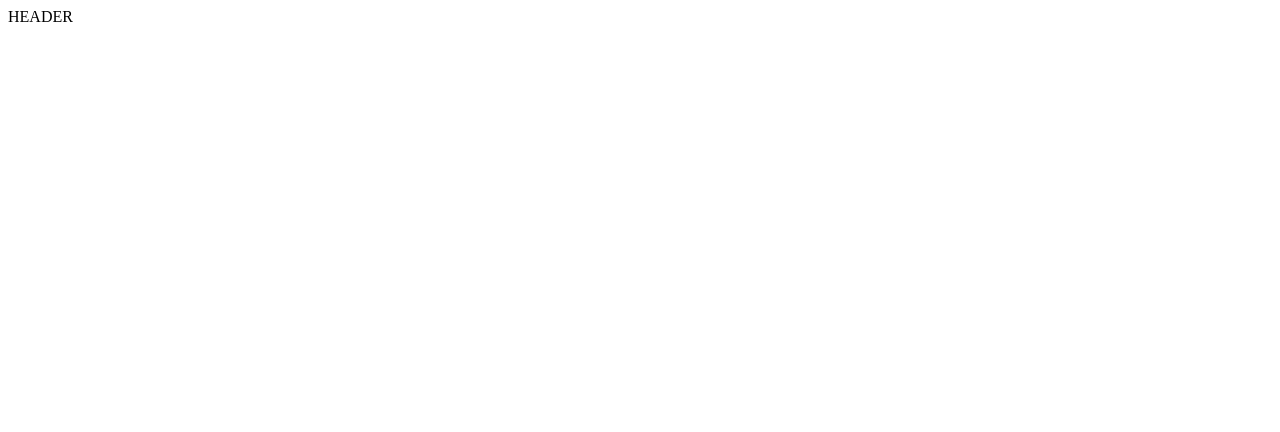
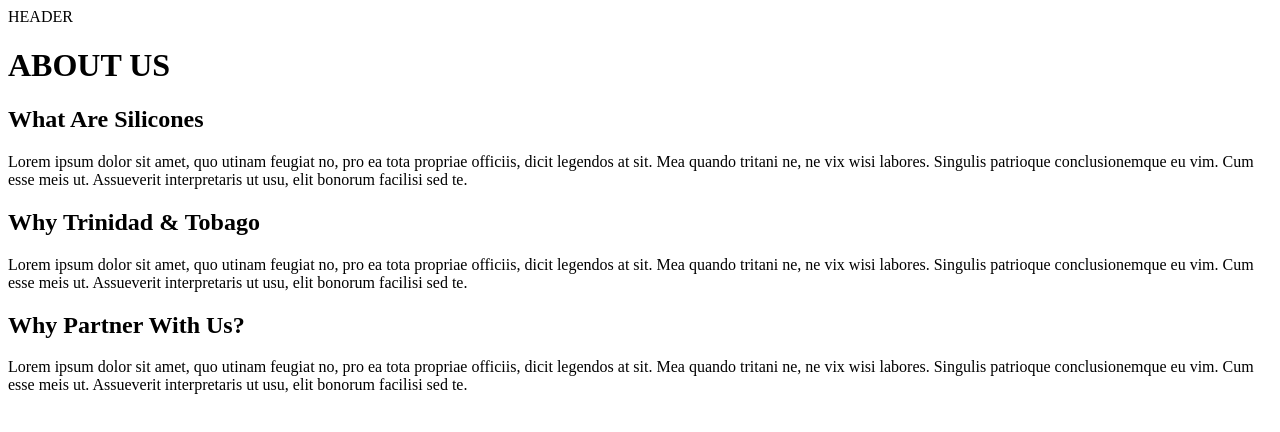
Before and after one commit to AurlinD/trinidad, a React (Create React App) app in the folder client/: page /about_us in a window 1280 px wide. Shown: the top 432 px of the page. Built offline with nearby package versions, Linux system fonts and the light colour scheme.

Commit message:
updated url links

```diff
--- a/client/src/components/App.js
+++ b/client/src/components/App.js
@@ -5,7 +5,7 @@ import history from "./history";
 import Main from "./pages/Main";
 import AboutUs from "./pages/AboutUs";
 import Contact from "./pages/Contact";
-import CustomOrder from "./pages/CustomOrder";
+import CustomOrder from "./pages/Custom_Order";
 import WhatWeDo from "./pages/WhatWeDo";
 
 const App = () => {
@@ -16,10 +16,10 @@ const App = () => {
           <Header />
           <Switch>
             <Route path="/" exact component={Main} />
-            <Route path="/aboutus" exact component={AboutUs} />
+            <Route path="/about_us" exact component={AboutUs} />
             <Route path="/contact" exact component={Contact} />
-            <Route path="/customorder" exact component={CustomOrder} />
-            <Route path="/whatwedo" exact component={WhatWeDo} />
+            <Route path="/custom_order" exact component={CustomOrder} />
+            <Route path="/what_we_do" exact component={WhatWeDo} />
           </Switch>
         </div>
       </Router>
```
